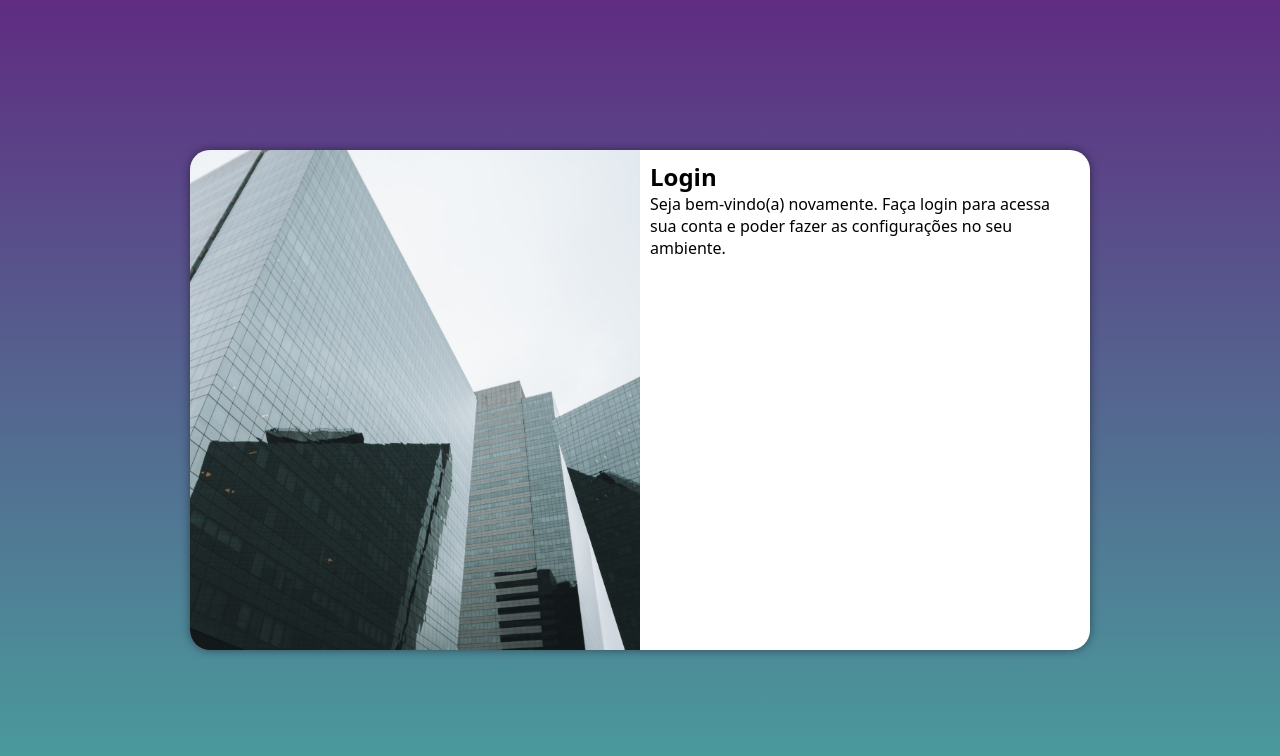
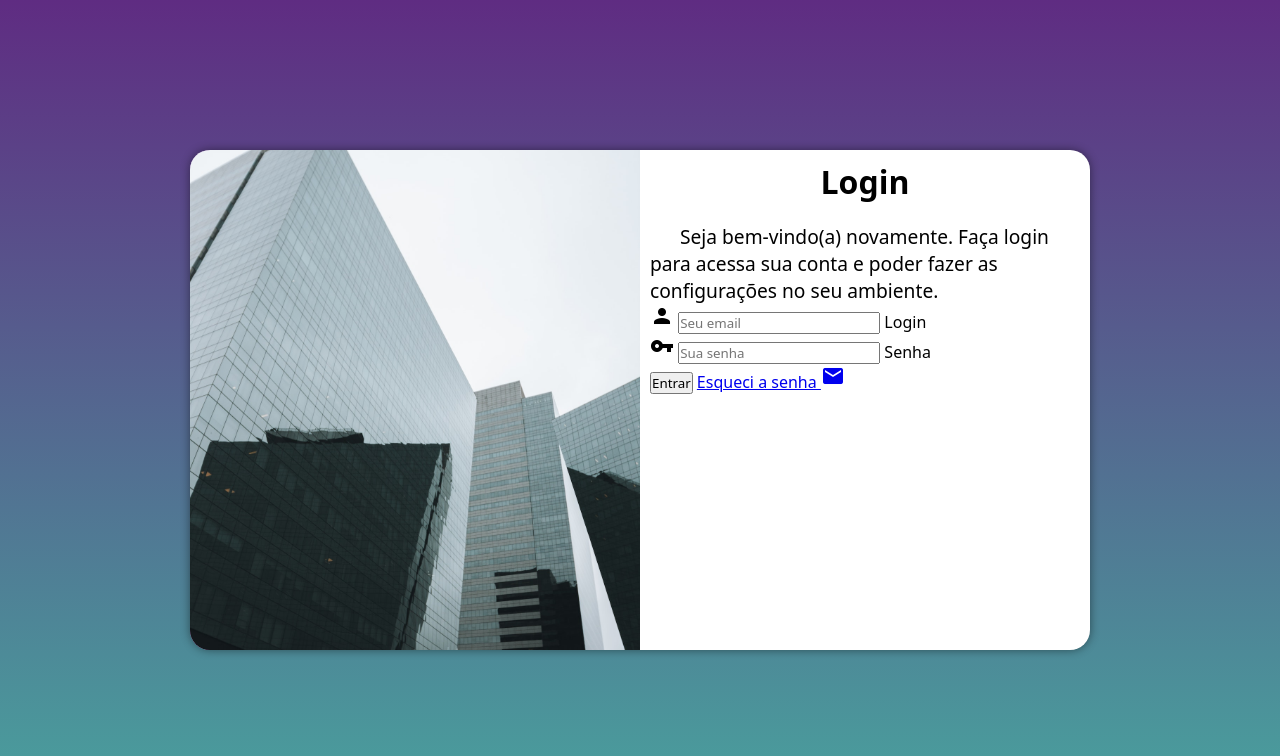
Before and after one commit to LuizFelipeCoelho/projeto-login, a plain HTML site: page index.html in a window 1280 px wide. Drawn offline with Linux system fonts and the light colour scheme.

Commit message:
formulario adicionado

```diff
--- a/estilos/media-query.css
+++ b/estilos/media-query.css
@@ -9,6 +9,8 @@
     #login{
         width: 70vw;
     }
+
+
 
     #imagem{
         float: left;
@@ -33,6 +35,14 @@
         width: 900px;
     }
 
+    #login h1{
+        font-size: 2em;
+    }
+
+    #login p{
+        font-size: 1.2em;
+    }
+
     #imagem{
         float: left;
         width: 50%;
--- a/estilos/style.css
+++ b/estilos/style.css
@@ -51,3 +51,16 @@
     display: block;
     padding: 10px;
 }
+
+#login h1{
+    text-align: center;
+    margin-bottom: 20px;
+}
+
+#login p{
+    text-indent: 30px;
+}
+
+#login p{
+    font-size: 0.8em;
+}
--- a/index.html
+++ b/index.html
@@ -5,6 +5,7 @@
     <meta http-equiv="X-UA-Compatible" content="IE=edge">
     <meta name="viewport" content="width=device-width, initial-scale=1.0">
     <title>Projeto Login</title>
+    <link href="https://fonts.googleapis.com/icon?family=Material+Icons"  rel="stylesheet">
     <link rel="stylesheet" href="estilos/style.css">
     <link rel="stylesheet" href="estilos/media-query.css">
 </head>
@@ -18,7 +19,20 @@
                 <h1>Login</h1>
                 <p>Seja bem-vindo(a) novamente. Faça login para acessa sua conta e poder fazer as configurações no seu ambiente.</p>
                 <form action="login.php" method="post">
-
+                  <div class="campo">
+                    <span class="material-icons">person</span>
+                    <input type="email" name="login" id="ilogin" placeholder="Seu email" autocomplete="email" required minlength="4" maxlength="30">
+                    <label for="ilogin">Login</label>
+                  </div>
+                  <div class="campo">
+                    <span class="material-icons">vpn_key</span>
+                    <input type="password" name="senha" id="isenha" placeholder="Sua senha" autocomplete="current-password" required minlength="8" maxlength="20">
+                    <label for="isenha">Senha</label>
+                  </div>
+                  <input type="submit" value="Entrar">
+                  <a href="esqueci.html">
+                    Esqueci a senha <span class="material-icons">mail</span>
+                  </a>
                 </form>
             </div>
         </section>
```
